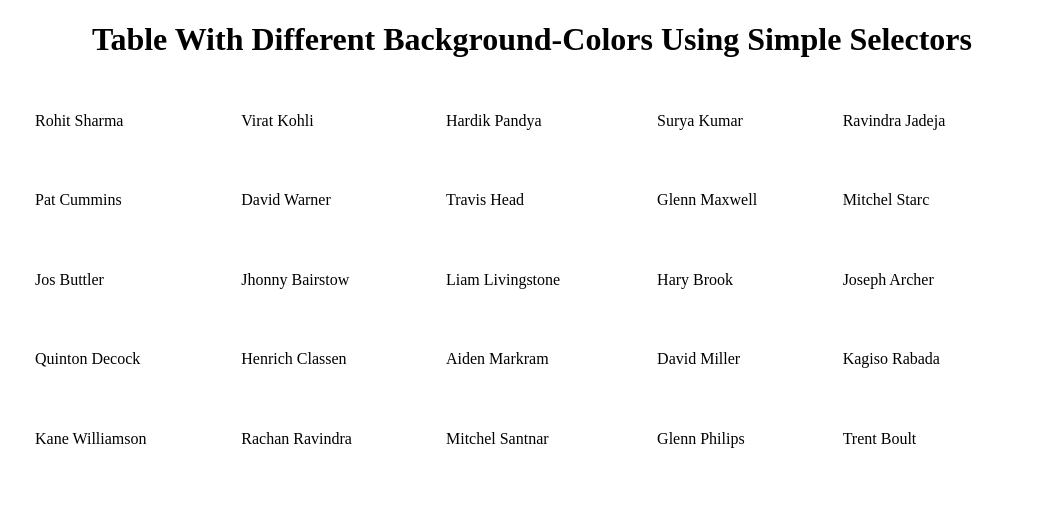
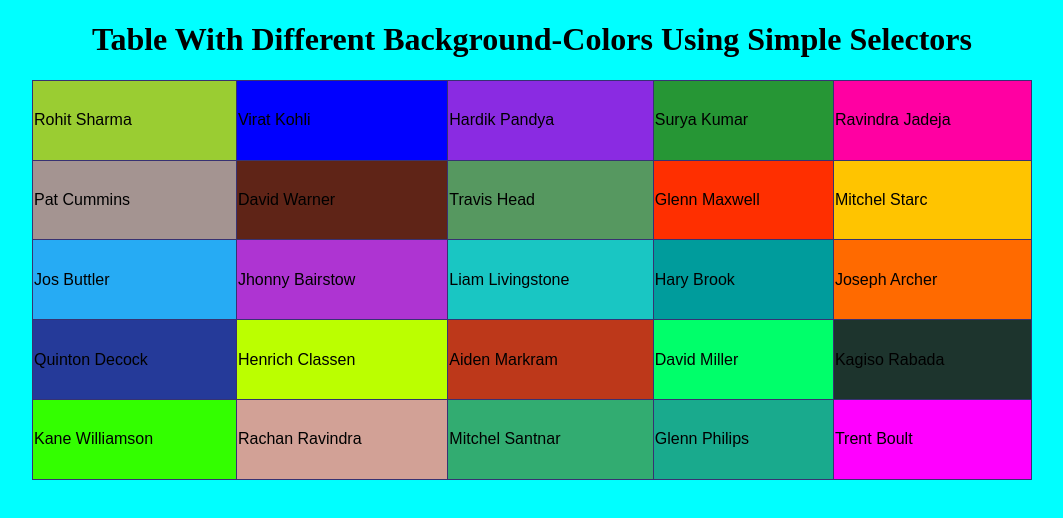
Before and after one commit to suresh-penkey12/23R-DAY8, a plain HTML site: page index.html in a window 1280 px wide. Shown: the whole page, without its empty margins (108-1171 px from the left). Drawn offline with Linux system fonts and the light colour scheme.

Commit message:
version1

```diff
--- /dev/null
+++ b/day8.css
@@ -0,0 +1,107 @@
+table,tr,td{
+    border: 1px solid rgb(55, 50, 114);
+    border-collapse: collapse;
+}
+
+#td1{
+    background-color:yellowgreen;
+}
+
+#td2{
+    background-color: blue;
+}
+
+#td3{
+    background-color: blueviolet;
+}
+
+#td4{
+    background-color: rgb(38, 150, 53);
+}
+
+#td5{
+    background-color: rgb(255, 0, 162);
+}
+
+#td6{
+    background-color: rgb(164, 148, 145);
+}
+
+#td7{
+    background-color: rgb(95, 36, 23);
+}
+
+#td8{
+    background-color: rgb(86, 152, 96);
+}
+
+#td9{
+    background-color: rgb(255, 47, 0);
+}
+
+#td10{
+    background-color: rgb(255, 196, 0);
+}
+
+#td11{
+    background-color: rgba(103, 28, 224, 0.367);
+}
+
+#td12{
+    background-color: rgba(194, 30, 205, 0.899);
+}
+
+#td13{
+    background-color: rgb(25, 198, 195);
+}
+
+#td14{
+    background-color: rgba(0, 0, 0, 0.388);
+}
+
+#td15{
+    background-color: rgb(255, 106, 0);
+}
+
+#td16{
+    background-color: rgb(37, 58, 153);
+}
+
+#td17{
+    background-color: rgb(187, 255, 0);
+}
+
+#td18{
+    background-color: rgb(189, 56, 26);
+}
+
+#td19{
+    background-color: rgb(0, 255, 106);
+}
+
+#td20{
+    background-color: rgb(29, 52, 45);
+}
+
+#td21{
+    background-color: rgb(51, 255, 0);
+}
+#td22{
+    background-color: rgb(210, 161, 150);
+}
+#td23{
+    background-color: rgb(50, 172, 113);
+}
+#td24{
+    background-color: rgb(25, 170, 141);
+}
+#td25{
+    background-color: rgb(255, 0, 255);
+}
+*{
+    background-color: aqua;
+
+}
+tr,td{
+    font-family:fantasy;
+}
--- a/index.html
+++ b/index.html
@@ -4,7 +4,7 @@
     <meta charset="UTF-8" />
     <meta name="viewport" content="width=device-width, initial-scale=1.0" />
     <title>DAY8 TASK</title>
-    <link rel="stylesheet" href="../../css/day8.css" />
+    <link rel="stylesheet" href="./day8.css" />
   </head>
   <body>
     <h1 align="center">Table With Different Background-Colors Using Simple Selectors</h1>
```
